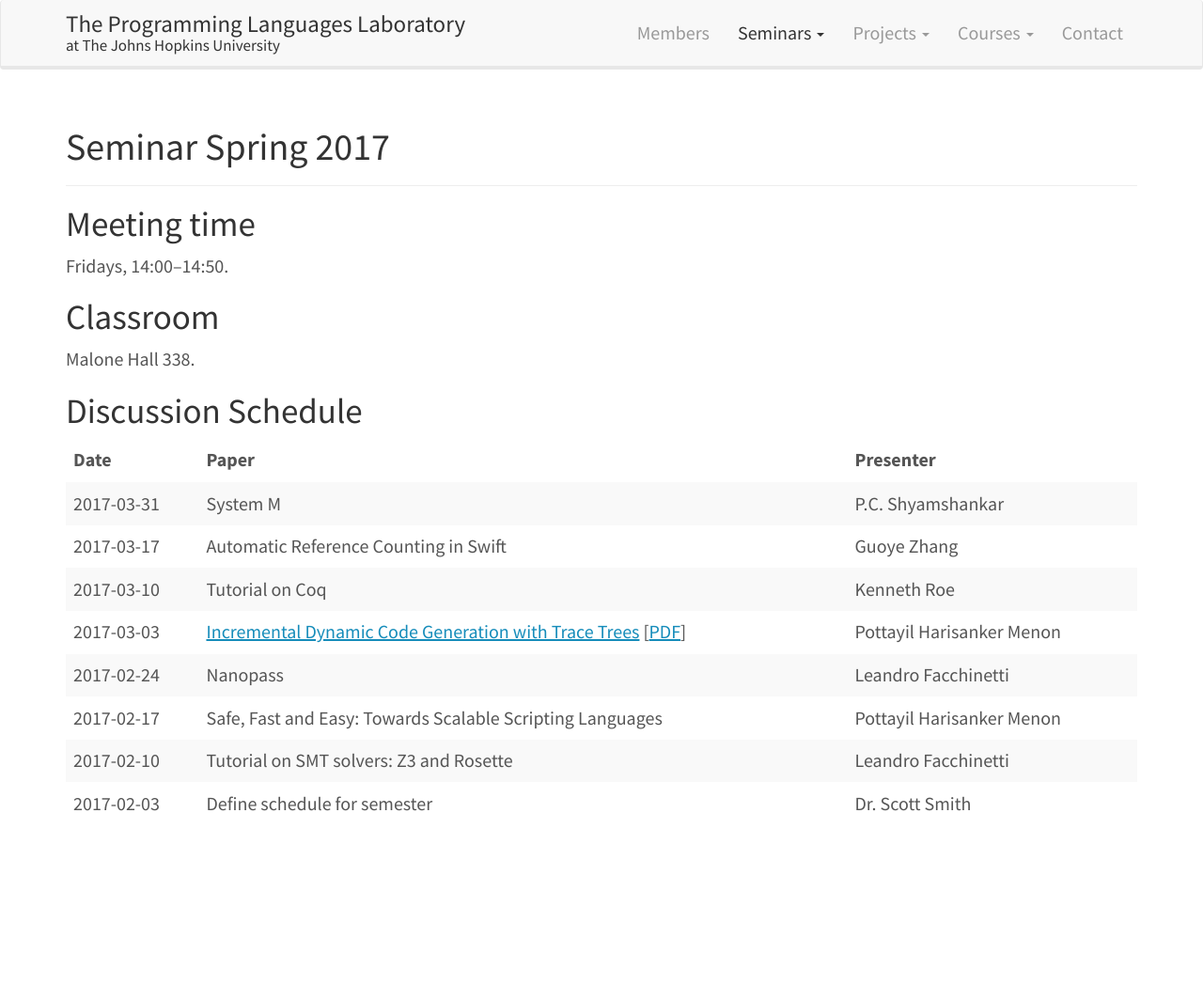
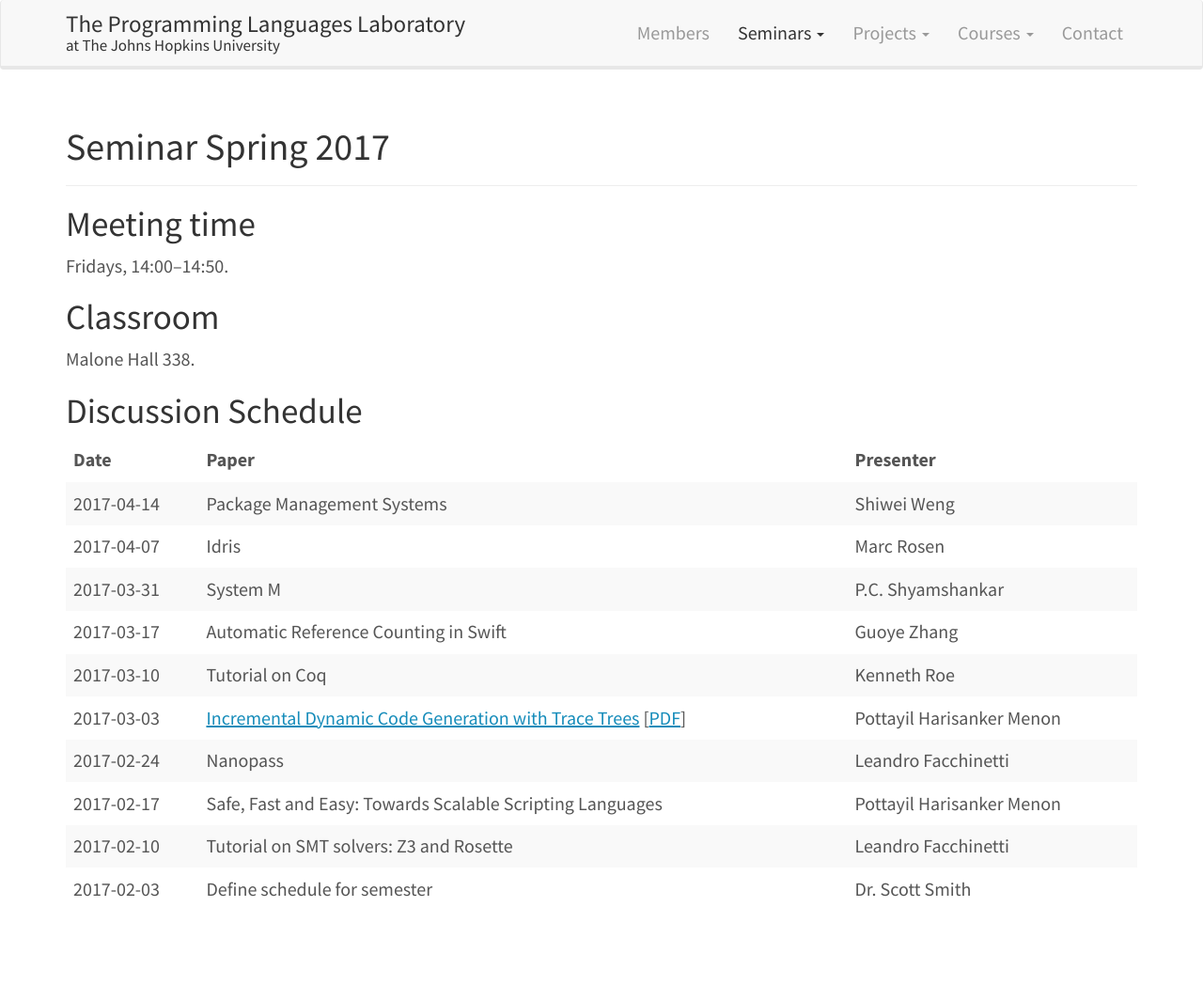
Before and after one commit to JHU-PL-Lab/www-pl-lab, a Jekyll site: the page built from seminars/spring-2017.md, in a window 1280 px wide. Shown: the whole page at 94% size. Built offline with Jekyll 4.4.1, drawn with Linux system fonts in a browser that asks for light colours; before the commit the page ends 957 px from its top, so only the background shows below that.

Commit message:
Add seminars

```diff
--- a/seminars/spring-2017.md
+++ b/seminars/spring-2017.md
@@ -18,6 +18,8 @@ Discussion Schedule
 
 |       Date | Paper                                                                                                                                                                                                                                    | Presenter                 |
 |------------+------------------------------------------------------------------------------------------------------------------------------------------------------------------------------------------------------------------------------------------+---------------------------|
+| 2017-04-14 | Package Management Systems                                                                                                                                                                                                               | Shiwei Weng               |
+| 2017-04-07 | Idris                                                                                                                                                                                                                                    | Marc Rosen                |
 | 2017-03-31 | System M                                                                                                                                                                                                                                 | P.C. Shyamshankar         |
 | 2017-03-17 | Automatic Reference Counting in Swift                                                                                                                                                                                                    | Guoye Zhang               |
 | 2017-03-10 | Tutorial on Coq                                                                                                                                                                                                                          | Kenneth Roe               |
```
